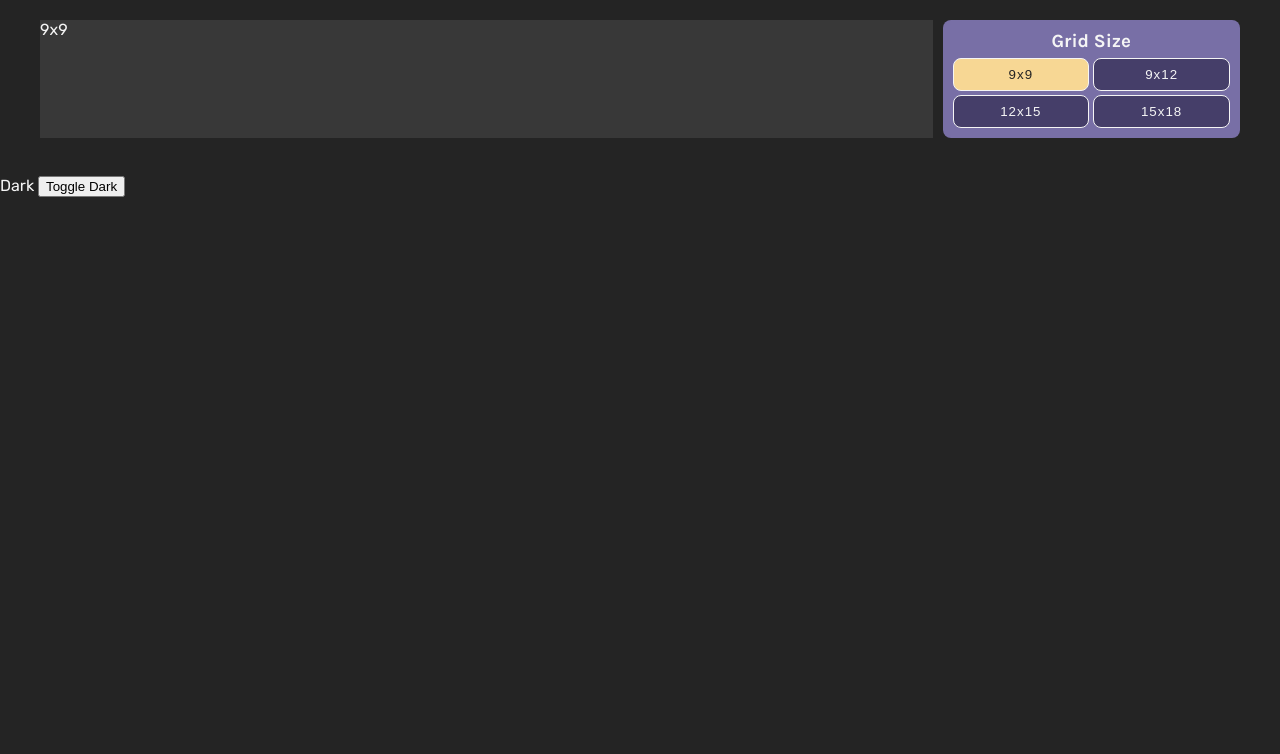
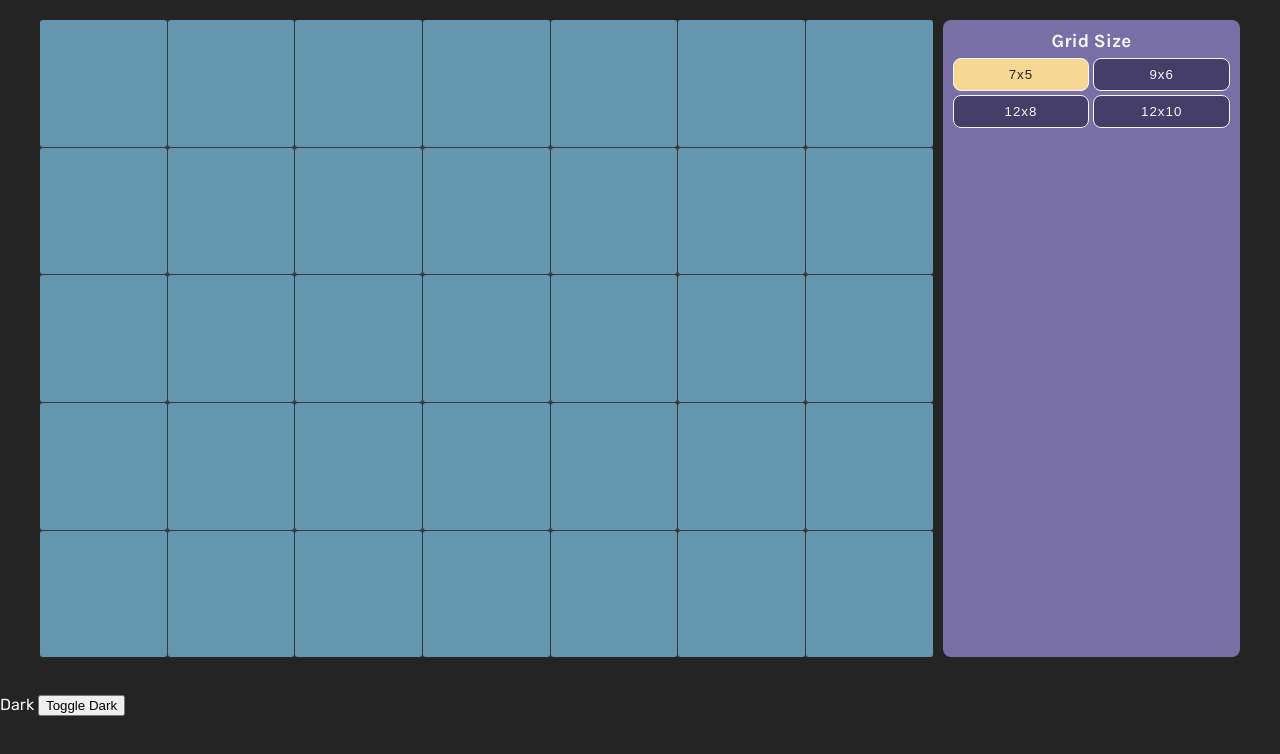
Before and after one commit to mannewdan/dungeon-sim, a React (Vite) app: page / in a window 1280 px wide. Shown: the top 754 px of the page. Built offline with nearby package versions, Linux system fonts and the light colour scheme.

Commit message:
grid tiles
& move theme class to body tag

```diff
--- a/src/App.tsx
+++ b/src/App.tsx
@@ -4,7 +4,7 @@ import { Control } from "./components/Control"
 import { useDungeonContext } from "./context/DungeonContext"
 
 function App() {
-  const sizeOptions = [[9, 9], [9, 12], [12, 15], [15, 18]];
+  const sizeOptions = [[7, 5], [9, 6], [12, 8], [12, 10]];
   const { dark, toggleDark } = useDungeonContext();
   const [size, setSize] = React.useState(sizeOptions[0]);
 
@@ -31,9 +31,18 @@ function App() {
     return true;
   }
 
+  //theme on <body>
+  React.useEffect(() => {
+    const className = dark ? "dark" : "light";
+    document.body.classList.add(className);
+    return () => {
+      document.body.classList.remove(className);
+    }
+  }, [dark]);
+
   //render
   return (
-    <main className={`app ${dark ? "dark" : "light"}`}>
+    <main className="app">
       <div className="app__content">
         <Grid
           size={size}
--- a/src/components/Grid.tsx
+++ b/src/components/Grid.tsx
@@ -5,10 +5,23 @@ type GridProps = {
 
 export function Grid({ size }: GridProps) {
 
+  const totalTiles = size[0] * size[1];
+  const tileElements = [];
+  for (let i = 0; i < totalTiles; i++) {
+    tileElements.push(
+      <div className="grid__tile"></div>
+    )
+  }
+
   //render
   return (
-    <div className="grid">
-      {size[0]}x{size[1]}
+    <div
+      className="grid"
+      style={{
+        gridTemplateColumns: `repeat(${size[0]}, 1fr)`
+      }}
+    >
+      {tileElements}
     </div>
   )
 }
--- a/src/css/main.css
+++ b/src/css/main.css
@@ -85,6 +85,13 @@ img {
 .grid {
   grid-area: g;
   background-color: var(--background-secondary);
+  display: grid;
+  gap: 1px;
+}
+.grid__tile {
+  aspect-ratio: 1;
+  border-radius: 3px;
+  background-color: hsl(200deg, 32%, 54%);
 }
 
 .app {
--- a/src/sass/layout/_grid.scss
+++ b/src/sass/layout/_grid.scss
@@ -4,4 +4,13 @@
   grid-area: g;
   background-color: var(--background-secondary);
 
+  display: grid; //columns defined in Grid.tsx
+  gap: 1px;
+
+  &__tile {
+    aspect-ratio: 1;
+    border-radius: 3px;
+
+    background-color: hsl(200, 32%, 54%); //placeholder
+  }
 }
```
Also changed, not shown: 1 other file (tests, documents, lock files or other folders).
